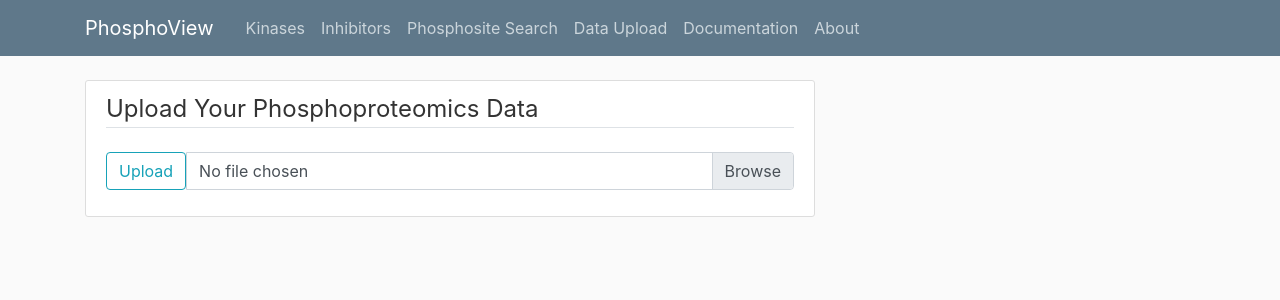
After one commit to SheridanS97/DreamTeam, a Flask app: page /upload in a window 1280 px wide. The commit adds this page. Shown: the top 300 px of the page. Run offline with Flask 2, Linux system fonts and the light colour scheme; some libraries are stand-ins or nearby versions.

Commit message:
updated website

```diff
--- a/app/app.py
+++ b/app/app.py
@@ -1,7 +1,11 @@
 from flask import Flask, render_template, url_for, flash, redirect
-from forms import LoginForm
+from werkzeug.utils import secure_filename
+from forms import LoginForm, FileForm, Inhibitor
 from flask_wtf import FlaskForm
+from flask_wtf.file import FileField, FileAllowed, FileRequired
 from wtforms import validators, StringField, SubmitField
+import os
+
 
 app = Flask(__name__)
 
@@ -14,9 +18,10 @@ def home():
     return render_template('home.html', title= "Welcome to PhosphoView")
 
 
-@app.route("/upload")
+@app.route("/upload", methods=['GET', 'POST'])
 def Data_Upload():
-    return render_template('dataUpload.html', title='Data Upload')
+    form=FileForm()
+    return render_template('Data_Upload.html', title='Data Upload', form=form)
 
 
 @app.route("/HumanKinaseList")
@@ -65,19 +70,12 @@ def Documentation():
 def AdvancedSearch():
     return render_template('advancedSearch.html', title='Advanced Search')
 
-@app.route("/inhibitors")
+@app.route("/Inhibitors")
 def Inhibitors():
-    return render_template('inhibitors.html', title='Inhibitors')
+    form=Inhibitor()
+    return render_template('inhibitors.html', title='Inhibitors', form=form)
 
-@app.route("/login")
-def login():
-    form = LoginForm()
-    return render_template('login.html', title='Login', form=form)
 
-@app.route("/register")
-def register():
-    form = RegistrationForm()
-    return render_template('register.html', title='Register', form=form)
 
 if __name__ == '__main__':
     app.run(debug=True)
--- a/app/forms.py
+++ b/app/forms.py
@@ -1,9 +1,9 @@
 from flask_wtf import FlaskForm
 from wtforms import StringField, PasswordField, SubmitField, BooleanField, validators, TextField
-from wtforms.validators import DataRequired, Length, Email, EqualTo
+from wtforms.validators import DataRequired, Length, Email, EqualTo, Required
+from flask_wtf.file import FileField, FileAllowed, FileRequired
 from wtforms.fields.html5 import EmailField
 from flask_wtf import Form
-from wtforms.validators import Required
 
 # use this python module for creating python forms and user input
 # import stringfields  so the user can input strings
@@ -14,3 +14,13 @@ from wtforms.validators import Required
 class LoginForm(FlaskForm):
 	search = StringField('Enter a valid Kinase name', validators=[DataRequired()])
 	submit = SubmitField('Search')
+
+
+class Inhibitor(FlaskForm):
+	search = StringField('Enter a Inhibitor of a Kinase name', validators=[DataRequired()])
+	submit = SubmitField('Search')
+
+
+class FileForm(FlaskForm):
+    file = FileField(validators=[FileRequired(), FileAllowed(['csv', 'tsv'], "Please Upload only a tsv or csv")])
+    submit = SubmitField('Submit')
--- /dev/null
+++ b/app/templates/Data_Upload.html
@@ -0,0 +1,18 @@
+{% extends "layout.html" %}
+{% block content %}
+   <div class ="content-section">
+    <fieldset class="form-group">
+				<legend class="border-bottom mb-4">Upload Your Phosphoproteomics Data</legend>
+			<form method="POST">
+					<div class="input-group">
+					  <div class="form-control-label">
+					    <span class="btn btn-outline-info" id="inputGroupFileAddon01">Upload</span>
+					  </div>
+					  <div class="custom-file">
+					    <input type="file" class="custom-file-input" id="inputGroupFile01">
+					    <label class="custom-file-label" for="inputGroupFile01">No file chosen
+						</label>
+					  </div>
+
+		  	</form>
+{% endblock content %}
--- a/app/templates/about.html
+++ b/app/templates/about.html
@@ -1,6 +1,8 @@
 {% extends "layout.html" %}
 {% block content %}
+<div class ="content-section">
      {% for post in posts%}
+
 	       <h1>{{post.Name}}</h1>
 	       <p>{{post.Description}}</p>
 	    {% endfor %}
--- a/app/templates/documentation.html
+++ b/app/templates/documentation.html
@@ -0,0 +1,4 @@
+{% extends "layout.html" %}
+{% block content %}
+<div class ="content-section">
+{% endblock content %}
--- a/app/templates/home.html
+++ b/app/templates/home.html
@@ -3,6 +3,8 @@
 <!DOCTYPE html>
 <html>
 <head>
-<h1>Welcome to PhosphoView</h1>
+	<div class ="content-section">
+	<h1>Welcome to PhosphoView</h1>
      <p> PhosphoView is a web application that can be used to explore background information about human protein kinases and the sites they phosphorylate. It is capable of calculating the level of activity of each human kinase from experimental datasets uploaded by the user. </p>
+
 {% endblock content %}
--- a/app/templates/layout.html
+++ b/app/templates/layout.html
@@ -20,10 +20,10 @@
           </button>
           <div class="collapse navbar-collapse" id="navbarToggle">
             <div class="navbar-nav mr-auto">
-              <a class="nav-item nav-link" href="/HumanKinaseList"> Search Human Kinases</a>
-              <a class="nav-item nav-link" href="/Inhibitors">Inhibitors of Human Protein</a>
-              <a class="nav-item nav-link" href="/Advanced_Search">Advanced Search</a>
-              <a class="nav-item nav-link" href="/Data_Upload">Data Upload</a>
+              <a class="nav-item nav-link" href="/HumanKinaseList">Kinases</a>
+              <a class="nav-item nav-link" href="/Inhibitors">Inhibitors</a>
+              <a class="nav-item nav-link" href="/Advanced_Search">Phosphosite Search</a>
+              <a class="nav-item nav-link" href="/upload">Data Upload</a>
               <a class="nav-item nav-link" href="/documentation">Documentation</a>
               <a class="nav-item nav-link" href="/about">About</a>
             </div>
```
Also changed, not shown: app/templates/dataUpload.html (added, +9 -0 lines), app/templates/inhibitors.html (+20 -0 lines), app/templates/register copy.html (deleted).
